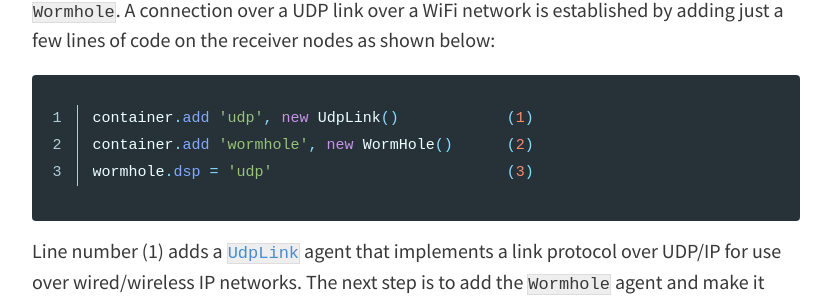
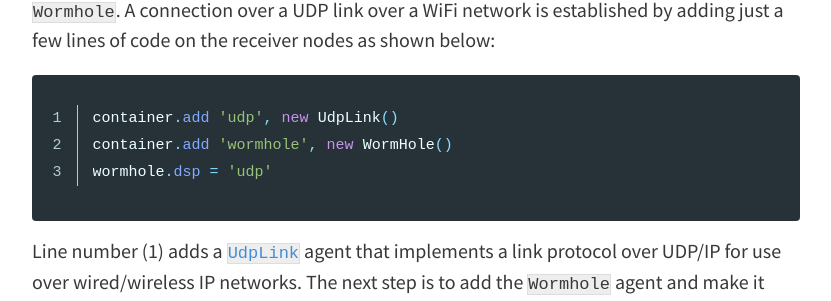
Before and after one commit to org-arl/unet-blog, a Jekyll site: the page built from _posts/2020-03-30-exploting-spatial-diversity-using-unetstack3.md, in a window 1280 px wide and 900 px high, scrolled down 2621 px. Shown: the part 150-451 px from the top of the window, without its empty margins (224-1055 px from the left). Built offline with Jekyll 4.4.1, drawn with Linux system fonts in a browser that asks for light colours; comment, search, counter and statistics services are not loaded.

Commit message:
fix(post): removing manual line numbers

````diff
--- a/_posts/2020-03-30-exploting-spatial-diversity-using-unetstack3.md
+++ b/_posts/2020-03-30-exploting-spatial-diversity-using-unetstack3.md
@@ -47,9 +47,9 @@ Configuring and using the `Unity` agent to exploit spatial diversity is easy wit
 To set up the group of receivers to cooperate over a short-range network, we use [`Wormhole`](https://unetstack.net/handbook/unet-handbook_preface.html)  agent provided in the latest release UnetStack 3.1.  Transmitter node makes a transmission that is heard at all the receiver nodes. However, none of the nodes are able to successfully recover the information received, as the communication link is noisy.  In order to share the received noisy signals among the receivers, we can connect the receiver nodes using a `Wormhole`. A connection over a UDP link over a WiFi network is established by adding just a few lines of code on the receiver nodes as shown below:
 
 ```groovy
-container.add 'udp', new UdpLink()            (1)
-container.add 'wormhole', new WormHole()      (2)
-wormhole.dsp = 'udp'                          (3)
+container.add 'udp', new UdpLink()
+container.add 'wormhole', new WormHole()
+wormhole.dsp = 'udp'
 ```
 Line number (1) adds a [`UdpLink`](https://unetstack.net/handbook/unet-handbook_wired_and_over_the_air_links.html) agent that implements a link protocol over UDP/IP for use over wired/wireless IP networks. The next step is to add the `Wormhole` agent and make it utilize the infrastructure provided by the `UdpLink` agent to allow the agents residing on receivers nodes to transparently talk to each other!
 
````
